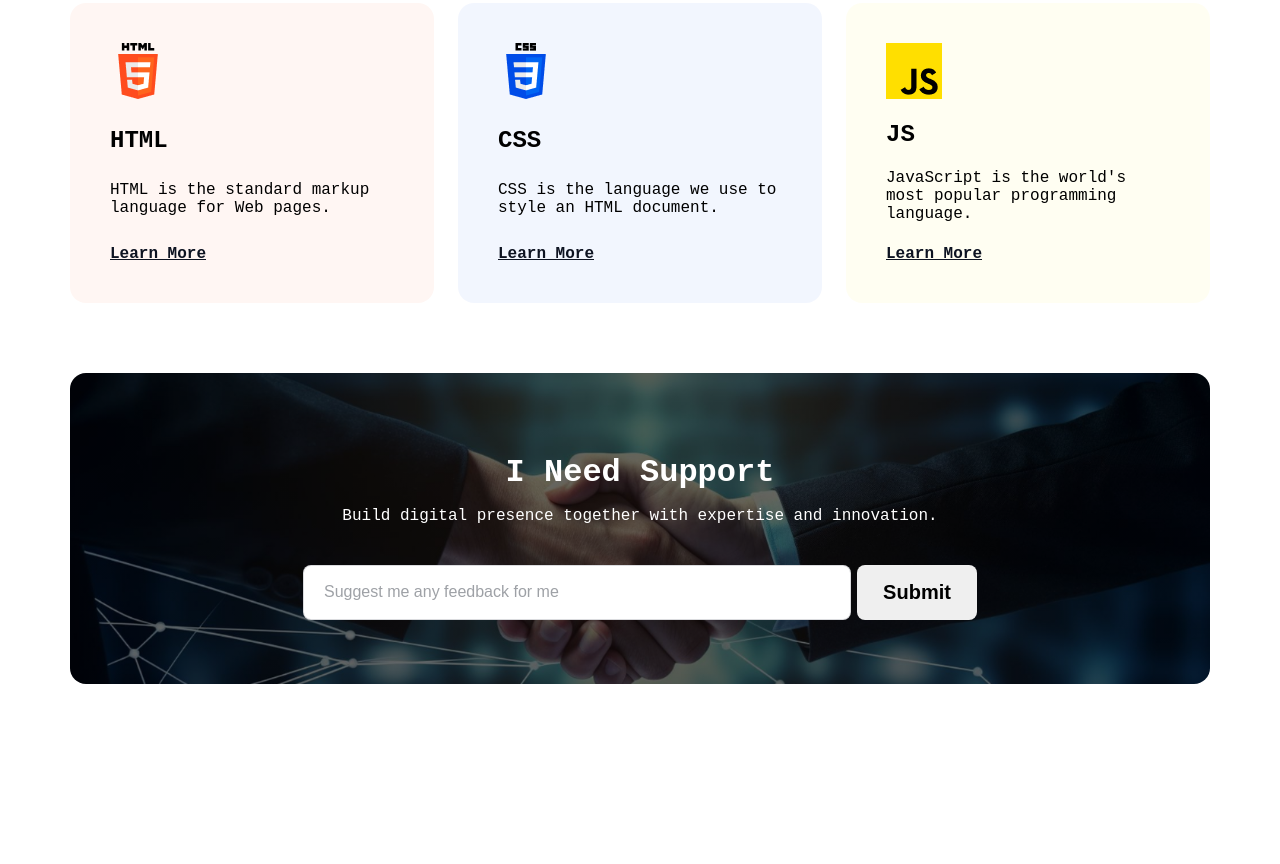
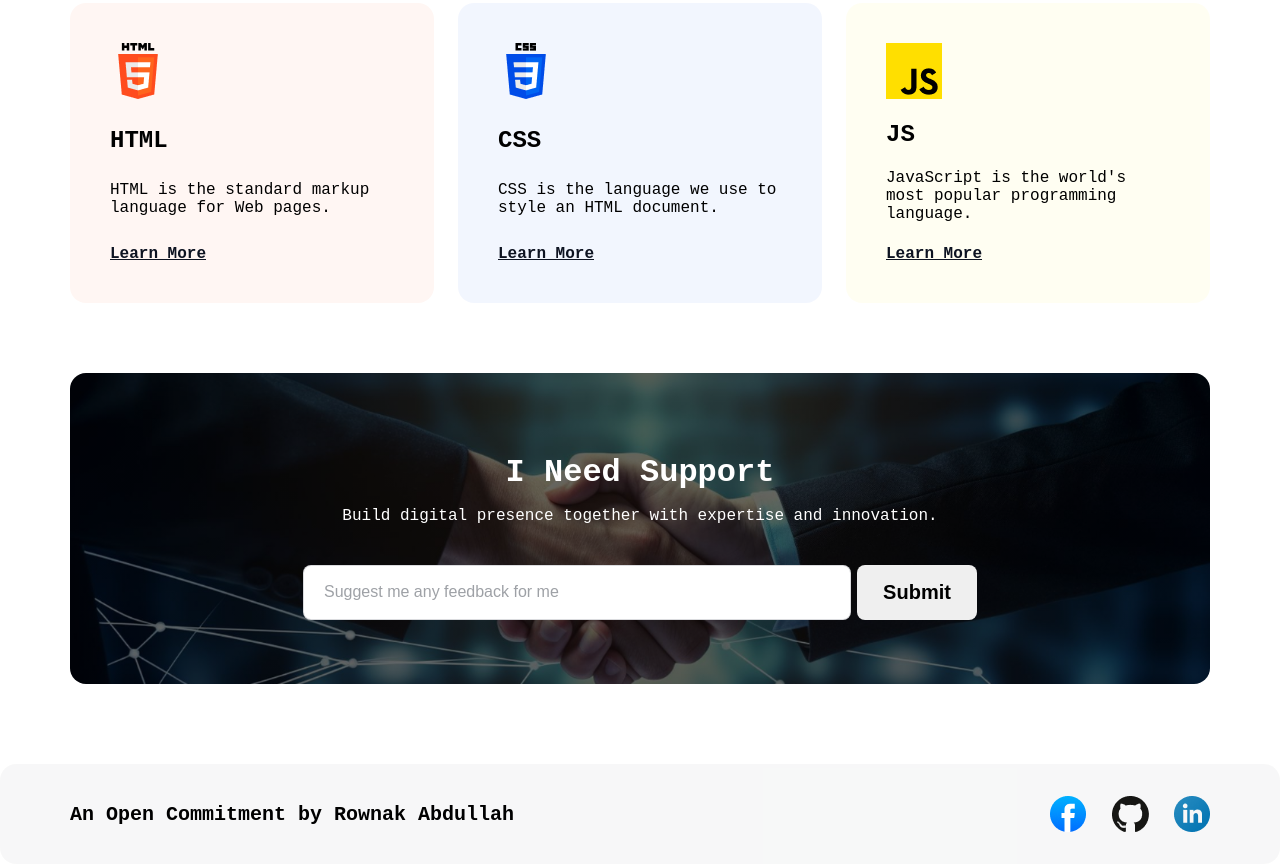
Before and after one commit to rownakabdullahomi/Batch_10_Assignment_01, a plain HTML site: page index.html in a window 1280 px wide. Shown: the part 3297-4161 px from the top of the page. Before the commit the page ends 3981 px from the top, so only its background shows below. Drawn offline with Linux system fonts and the light colour scheme; a web font is replaced by a local one.

Commit message:
Bottom section done

```diff
--- a/css/style.css
+++ b/css/style.css
@@ -346,4 +346,35 @@ input::placeholder {
 
 /* Need Support Section Ends */
 /* --------------------------------------------------------------------------------------------- */
-/* Social Icons Section Starts */
+/* Bottom Section Starts */
+.bottom-section{
+    max-width: 1440px;
+min-height: 100px;
+/* border: 1px solid red; */
+margin: 0 auto;
+margin-top: 80px;
+border-radius: 16px;
+background: rgba(13, 19, 33, 0.03);
+display: flex;
+justify-content: center;
+align-items: center;
+}
+.bottom-container{
+    width: 1140px;
+/* border: 1px solid black; */
+display: flex;
+justify-content: space-between;
+align-items: center;
+}
+.bottom-container p{
+/* border: 1px solid yellow; */
+font-size: 20px;
+font-weight: 600;
+}
+.icons-container{
+    width: 160px;
+height: 36px;
+/* border: 1px solid yellow; */
+display: flex;
+justify-content: space-between;
+}
--- a/index.html
+++ b/index.html
@@ -151,6 +151,22 @@
                 </div>
             </div>
         </section>
+        <section class="bottom-section">
+            <div class="bottom-container">
+                <p>An Open Commitment by Rownak Abdullah</p>
+                <div class="icons-container">
+                    <a href="">
+                        <img src="assets/facebook.png" alt="">
+                    </a>
+                    <a href="">
+                        <img src="assets/github.png" alt="">
+                    </a>
+                    <a href="">
+                        <img src="assets/linkedin-icon 1.png" alt="">
+                    </a>
+                </div>
+            </div>
+        </section>
     </footer>
 </body>
 
```
